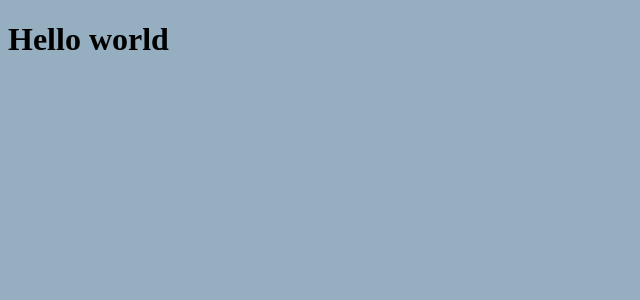
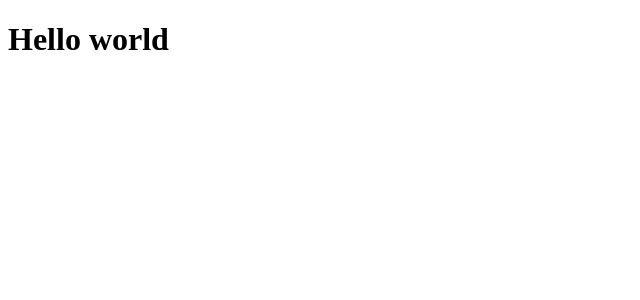
Before and after one commit to caio-guimaraes-web/ignite-shop-by-caio, a Next.js app: page / in a window 1280 px wide. Shown: the top 300 px of the page, without its empty margins (0-640 px from the left). Built offline with nearby package versions, Linux system fonts and the light colour scheme.

Commit message:
Next.js Fundamentals - applying fonts on layoutroot using next font module

```diff
--- a/cspell.json
+++ b/cspell.json
@@ -1,12 +1,18 @@
 {
   "words": [
+    "Aplicando",
     "caio",
+    "Definição",
+    "desejados",
     "Detalhes",
+    "fonte",
     "Página",
     "Produto",
     "Produtos",
+    "Selecionando",
     "Selecione",
     "turbopack",
+    "variável",
     "vercel",
     "Voltar"
   ]
--- a/src/app/layout.tsx
+++ b/src/app/layout.tsx
@@ -1,14 +1,10 @@
 import type { Metadata } from 'next'
-import { Geist, Geist_Mono } from 'next/font/google'
+import { Roboto } from 'next/font/google'
 
-const geistSans = Geist({
-  variable: '--font-geist-sans',
+const roboto = Roboto({
+  weight: ['400', '700'], // Selecionando os pesos desejados
   subsets: ['latin'],
-})
-
-const geistMono = Geist_Mono({
-  variable: '--font-geist-mono',
-  subsets: ['latin'],
+  variable: '--font-roboto', // Definição da variável CSS
 })
 
 export const metadata: Metadata = {
@@ -24,8 +20,7 @@ export default function RootLayout({
   return (
     <html lang="pt-br">
       <body
-        style={{ background: '#95afc0' }}
-        className={`${geistSans.variable} ${geistMono.variable} antialiased`}
+        className={`${roboto.variable} antialiased`} // Aplicando a fonte Roboto
       >
         {children}
       </body>
```
